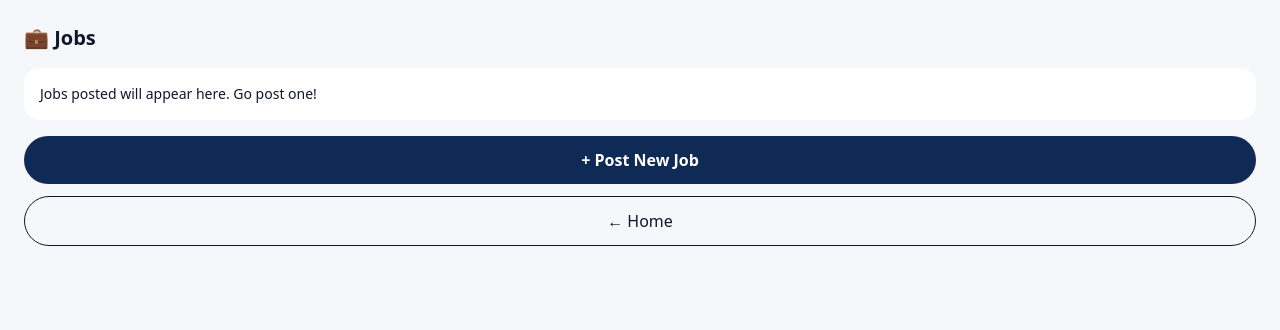
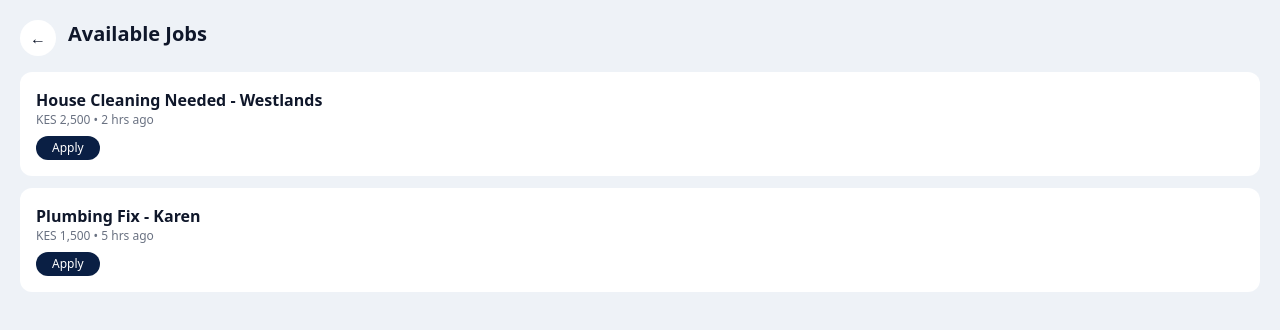
Before and after one commit to njoguemmanuel04-lgtm/taskmate, a Next.js app: page /jobs in a window 1280 px wide. Shown: the top 330 px of the page. Built offline with nearby package versions, Linux system fonts and the light colour scheme.

Commit message:
Update page.tsx

```diff
--- a/app/jobs/page.tsx
+++ b/app/jobs/page.tsx
@@ -1,13 +1,5 @@
-"use client"
-import { useRouter } from "next/navigation"
+"use client";
 export default function Jobs(){
-  const r=useRouter()
-  return (
-    <div className="p-6 bg-[#f5f7fa] min-h-screen">
-      <h1 className="font-black text-xl">💼 Jobs</h1>
-      <p className="mt-4 bg-white p-4 rounded-2xl text-sm">Jobs posted will appear here. Go post one!</p>
-      <button onClick={()=>r.push("/post")} className="mt-4 w-full bg-[#0f2a54] text-white p-3 rounded-full font-bold">+ Post New Job</button>
-      <button onClick={()=>r.push("/")} className="mt-3 w-full border p-3 rounded-full">← Home</button>
-    </div>
-  )
+ const go=(p:string)=>location.href=p;
+ return(<div className="min-h-screen bg-[#eef2f7] p-5"><div className="flex gap-3 mb-4"><button onClick={()=>go('/')} className="bg-white w-9 h-9 rounded-full">←</button><h1 className="font-bold text-xl">Available Jobs</h1></div><div className="bg-white rounded-xl p-4 mb-3"><p className="font-bold">House Cleaning Needed - Westlands</p><p className="text-xs text-gray-500">KES 2,500 • 2 hrs ago</p><button onClick={()=>go('/post-job')} className="mt-2 bg-[#0a1f44] text-white px-4 py-1 rounded-full text-xs">Apply</button></div><div className="bg-white rounded-xl p-4"><p className="font-bold">Plumbing Fix - Karen</p><p className="text-xs text-gray-500">KES 1,500 • 5 hrs ago</p><button className="mt-2 bg-[#0a1f44] text-white px-4 py-1 rounded-full text-xs">Apply</button></div></div>);
 }
```
